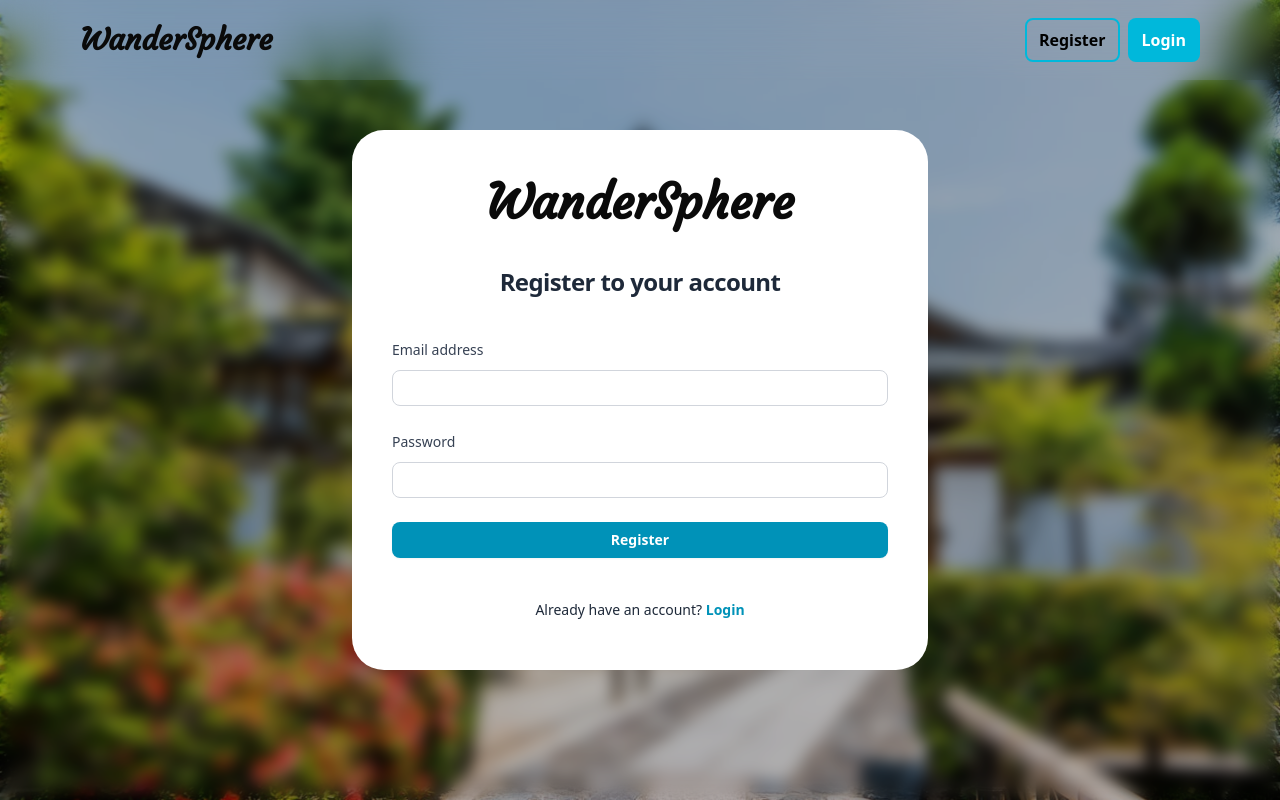
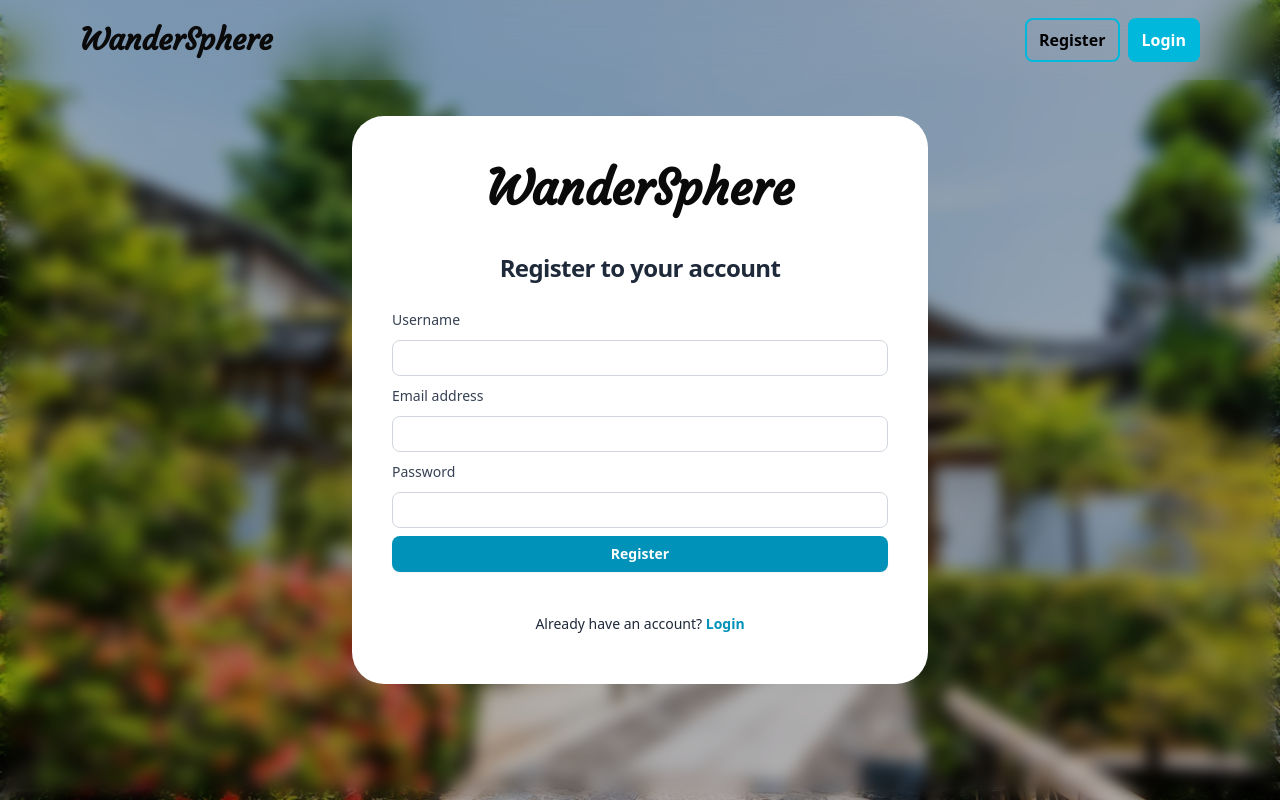
Before and after one commit to A-B-H-I-S-H-E-K-S-H-A-W/travel-website-frontend, a React (Vite) app: page /auth/v1/register in a window 1280 px wide. Built offline with nearby package versions, Linux system fonts and the light colour scheme.

Commit message:
Made user registration with data handling

```diff
--- /dev/null
+++ b/src/context/UserAuthContext.jsx
@@ -0,0 +1,49 @@
+import { createContext, useContext, useEffect, useState } from "react";
+
+const UserAuthContext = createContext();
+
+export const UserAuthProvider = ({ children }) => {
+  const [currentUser, setCurrentUser] = useState(null);
+
+  useEffect(() => {
+    const storedUser = localStorage.getItem("user");
+    if (storedUser) {
+      setCurrentUser(JSON.parse(storedUser));
+    }
+  }, []);
+
+  const login = (userData) => {
+    localStorage.setItem("user", JSON.stringify(userData));
+    setCurrentUser(userData);
+  };
+
+  const logout = () => {
+    localStorage.removeItem("user");
+    setCurrentUser(null);
+  };
+
+  const register = async (userDetails) => {
+    try {
+      const res = await fetch("http://localhost:8000/api/users/register", {
+        method: "POST",
+        headers: {
+          "Content-Type": "application/json",
+        },
+        body: JSON.stringify(userDetails),
+      });
+
+      const data = await res.json();
+    } catch (err) {
+      return { success: false, message: `${err.message} hello` };
+    }
+  };
+
+  return (
+    <UserAuthContext.Provider value={{ currentUser, login, logout, register }}>
+      {children}
+    </UserAuthContext.Provider>
+  );
+};
+
+// Optional: create a hook for easier context usage
+export const useUserAuth = () => useContext(UserAuthContext);
--- a/src/data/index.js
+++ b/src/data/index.js
@@ -17,5 +17,5 @@ export const offers = [
   { id: 6, title: "Card 6", src: card6 },
   { id: 7, title: "Card 7", src: card7 },
   { id: 8, title: "Card 8", src: card8 },
-  { id: 8, title: "Card 9", src: card9 },
+  { id: 9, title: "Card 9", src: card9 },
 ];
--- a/src/pages/user/Auth.jsx
+++ b/src/pages/user/Auth.jsx
@@ -1,14 +1,21 @@
+import { div } from "framer-motion/client";
 import loginBg from "../../assets/images/login.jpg";
 import Layout from "../../Layout";
 import { Link } from "react-router-dom";
+import { useUserAuth } from "../../context/UserAuthContext";
+import { useState } from "react";
 
 export default function Auth({ isLoginSection = true }) {
-  function userLogin() {
-    console.log("Login");
-  }
-  function userRegistration() {
-    console.log("Register");
-  }
+  const { register } = useUserAuth();
+  const [form, setForm] = useState({ username: "", email: "", password: "" });
+  const [result, setResult] = useState(null);
+
+  const handleSubmitRegistration = async () => {
+    const res = await register(form);
+    setResult(res);
+  };
+
+  const handleSubmitLogin = () => {};
 
   return (
     <>
@@ -37,8 +44,34 @@ export default function Auth({ isLoginSection = true }) {
                 </h2>
               </div>
 
-              <div className="mt-10">
-                <div className="space-y-6">
+              <div className="mt-6">
+                <div className="space-y-2">
+                  {isLoginSection ? (
+                    <div></div>
+                  ) : (
+                    <div>
+                      <label
+                        htmlFor="username"
+                        className="block text-sm/6 font-medium text-gray-700"
+                      >
+                        Username
+                      </label>
+                      <div className="mt-2">
+                        <input
+                          id="username"
+                          name="username"
+                          type="text"
+                          required
+                          onChange={(e) =>
+                            setForm({ ...form, username: e.target.value })
+                          }
+                          autoComplete="username"
+                          className="block w-full rounded-md bg-white px-3 py-1.5 text-base text-gray-800 outline-1 -outline-offset-1 outline-gray-300 placeholder:text-gray-400 focus:outline-2 focus:-outline-offset-2 focus:outline-cyan-600 sm:text-sm/6"
+                        />
+                      </div>
+                    </div>
+                  )}
+
                   <div>
                     <label
                       htmlFor="email"
@@ -52,8 +85,11 @@ export default function Auth({ isLoginSection = true }) {
                         name="email"
                         type="email"
                         required
+                        onChange={(e) =>
+                          setForm({ ...form, email: e.target.value })
+                        }
                         autoComplete="email"
-                        className="block w-full rounded-md bg-white px-3 py-1.5 text-base text-gray-200 outline-1 -outline-offset-1 outline-gray-300 placeholder:text-gray-400 focus:outline-2 focus:-outline-offset-2 focus:outline-cyan-600 sm:text-sm/6"
+                        className="block w-full rounded-md bg-white px-3 py-1.5 text-base text-gray-800 outline-1 -outline-offset-1 outline-gray-300 placeholder:text-gray-400 focus:outline-2 focus:-outline-offset-2 focus:outline-cyan-600 sm:text-sm/6"
                       />
                     </div>
                   </div>
@@ -85,8 +121,11 @@ export default function Auth({ isLoginSection = true }) {
                         name="password"
                         type="password"
                         required
+                        onChange={(e) =>
+                          setForm({ ...form, password: e.target.value })
+                        }
                         autoComplete="current-password"
-                        className="block w-full rounded-md bg-white px-3 py-1.5 text-base text-gray-200 outline-1 -outline-offset-1 outline-gray-300 placeholder:text-gray-400 focus:outline-2 focus:-outline-offset-2 focus:outline-cyan-600 sm:text-sm/6"
+                        className="block w-full rounded-md bg-white px-3 py-1.5 text-base text-gray-800 outline-1 -outline-offset-1 outline-gray-300 placeholder:text-gray-400 focus:outline-2 focus:-outline-offset-2 focus:outline-cyan-600 sm:text-sm/6"
                       />
                     </div>
                   </div>
@@ -97,7 +136,7 @@ export default function Auth({ isLoginSection = true }) {
                         if (isLoginSection === true) {
                           userLogin();
                         } else {
-                          userRegistration();
+                          handleSubmitRegistration();
                         }
                       }}
                       type="submit"
--- /dev/null
+++ b/src/services/ProtectedRoute.jsx
@@ -0,0 +1,14 @@
+import { Navigate } from "react-router-dom";
+import { useUserAuth } from "../context/UserAuthContext";
+
+const ProtectedRoute = ({ children }) => {
+  const { currentUser } = useUserAuth();
+
+  if (!currentUser) {
+    return <Navigate to="/" replace />;
+  } else {
+    return children;
+  }
+};
+
+export default ProtectedRoute;
```
Also changed, not shown: src/App.jsx (+7 -0 lines).
